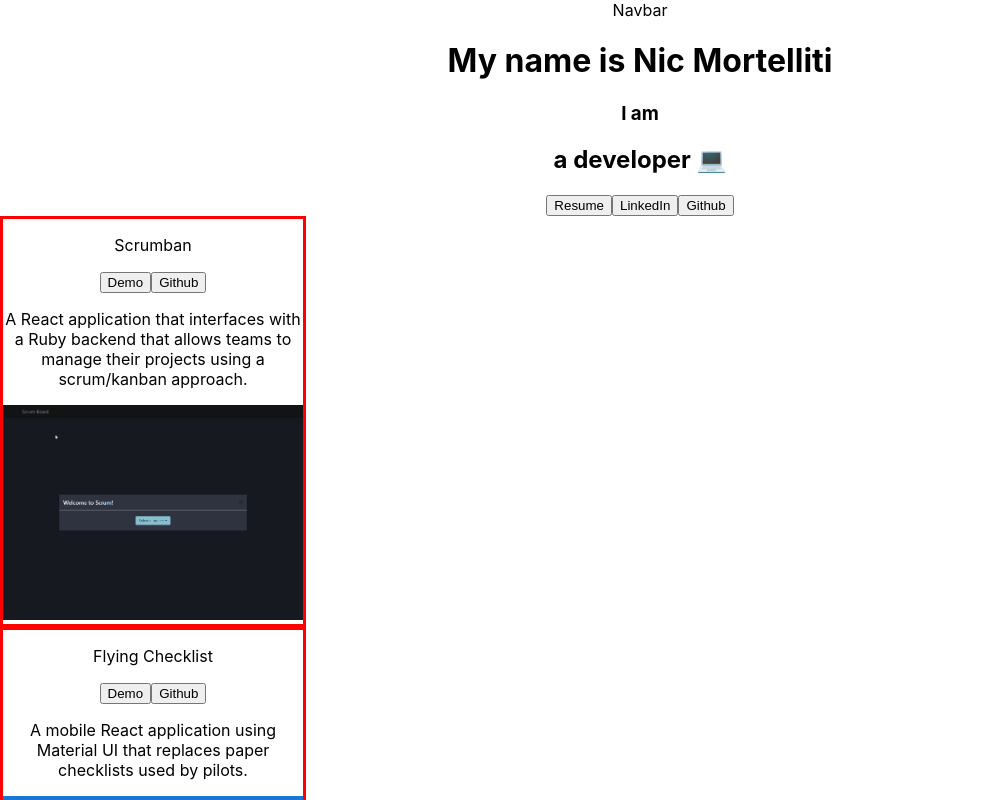
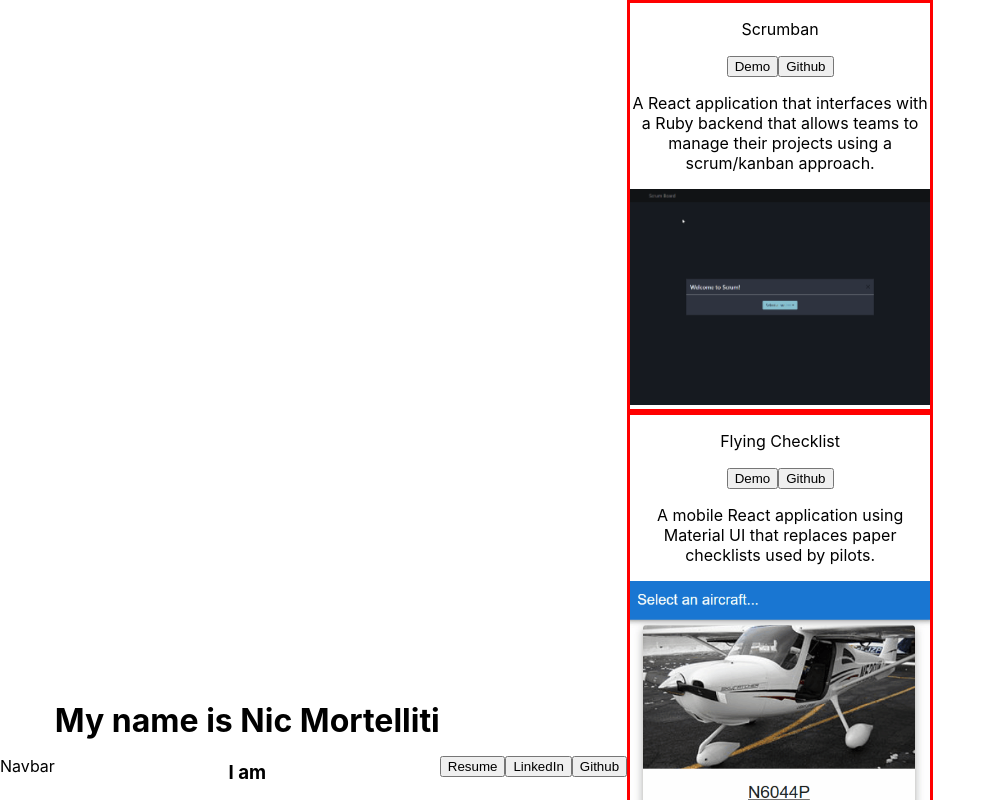
Before and after one commit to NicMortelliti/portfolio, a React (Create React App) app: page / in a window 1280 px wide. Shown: the top 800 px of the page, without its empty margins (0-996 px from the left). Built offline with nearby package versions, Linux system fonts and the light colour scheme.

Commit message:
Move portfolio cards to portfolio component

```diff
--- a/src/components/App.js
+++ b/src/components/App.js
@@ -4,45 +4,13 @@ import "../style/App.css";
 import Button from "./Button";
 import HeroAbout from "./HeroAbout";
 import Navbar from "./Navbar";
-import PortfolioCard from "./PortfolioCard";
-
-// Import images
-import imageScrum from "../assets/screencasts/ScrumUsageDemo.gif";
-import imageChecklist from "../assets/screencasts/ChecklistUsageDemo.gif";
-import imageBored from "../assets/screencasts/BoredUsageDemo.gif";
+import Portfolio from "./Portfolio";
 
 // External Links
 const resumeURL =
   "https://drive.google.com/file/d/14YPdAxf0GCHst7gSb9p4TZAn32ud2GfI/view?usp=sharing";
 const linkedInURL = "https://www.linkedin.com/in/nicolas-mortelliti/";
 const githubURL = "https://github.com/NicMortelliti";
-
-const demo = [
-  {
-    demoURL: "https://scrumban.netlify.app/",
-    ghURL: "https://github.com/stars/NicMortelliti/lists/scrumban",
-    title: "Scrumban",
-    blurb:
-      "A React application that interfaces with a Ruby backend that allows teams to manage their projects using a scrum/kanban approach.",
-    img: imageScrum,
-  },
-  {
-    demoURL: "https://pilotchecklist.netlify.app/",
-    ghURL: "https://github.com/stars/NicMortelliti/lists/checklist",
-    title: "Flying Checklist",
-    blurb:
-      "A mobile React application using Material UI that replaces paper checklists used by pilots.",
-    img: imageChecklist,
-  },
-  {
-    demoURL: "https://nicmortelliti.github.io/Bored/",
-    ghURL: "https://github.com/NicMortelliti/Bored",
-    title: "Bored?",
-    blurb:
-      "An application built with JavaScript and HTML that returns activity ideas from an API based on the users form selections.",
-    img: imageBored,
-  },
-];
 
 function App() {
   return (
@@ -52,9 +20,7 @@ function App() {
       <Button url={resumeURL} value="Resume" />
       <Button url={linkedInURL} value="LinkedIn" />
       <Button url={githubURL} value="Github" />
-      {demo.map((each) => (
-        <PortfolioCard key={each.title} cardData={each} />
-      ))}
+      <Portfolio />
     </div>
   );
 }
--- /dev/null
+++ b/src/components/Portfolio.js
@@ -0,0 +1,47 @@
+import React from "react";
+
+import PortfolioCard from "./PortfolioCard";
+
+// Import images
+import imageScrum from "../assets/screencasts/ScrumUsageDemo.gif";
+import imageChecklist from "../assets/screencasts/ChecklistUsageDemo.gif";
+import imageBored from "../assets/screencasts/BoredUsageDemo.gif";
+
+const demo = [
+  {
+    demoURL: "https://scrumban.netlify.app/",
+    ghURL: "https://github.com/stars/NicMortelliti/lists/scrumban",
+    title: "Scrumban",
+    blurb:
+      "A React application that interfaces with a Ruby backend that allows teams to manage their projects using a scrum/kanban approach.",
+    img: imageScrum,
+  },
+  {
+    demoURL: "https://pilotchecklist.netlify.app/",
+    ghURL: "https://github.com/stars/NicMortelliti/lists/checklist",
+    title: "Flying Checklist",
+    blurb:
+      "A mobile React application using Material UI that replaces paper checklists used by pilots.",
+    img: imageChecklist,
+  },
+  {
+    demoURL: "https://nicmortelliti.github.io/Bored/",
+    ghURL: "https://github.com/NicMortelliti/Bored",
+    title: "Bored?",
+    blurb:
+      "An application built with JavaScript and HTML that returns activity ideas from an API based on the users form selections.",
+    img: imageBored,
+  },
+];
+
+function Portfolio() {
+  return (
+    <div>
+      {demo.map((each) => (
+        <PortfolioCard key={each.title} cardData={each} />
+      ))}
+    </div>
+  );
+}
+
+export default Portfolio;
--- a/src/style/App.css
+++ b/src/style/App.css
@@ -1,8 +1,14 @@
 .App {
   text-align: center;
+  min-height: 100vh;
+  display: flex;
+  flex-wrap: wrap;
+  align-items: center;
 }
 
 .p-card {
+  align-content: center;
+  justify-content: center;
   border-style: solid;
   border-color: red;
   width: 300px;
```
